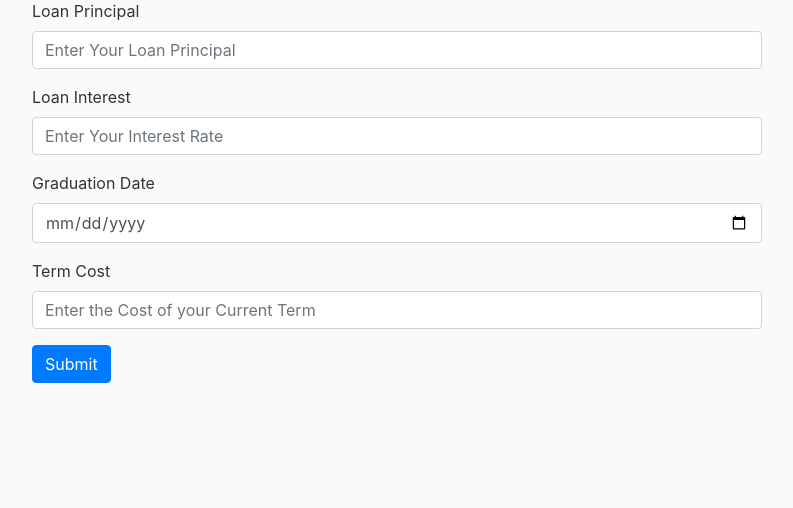
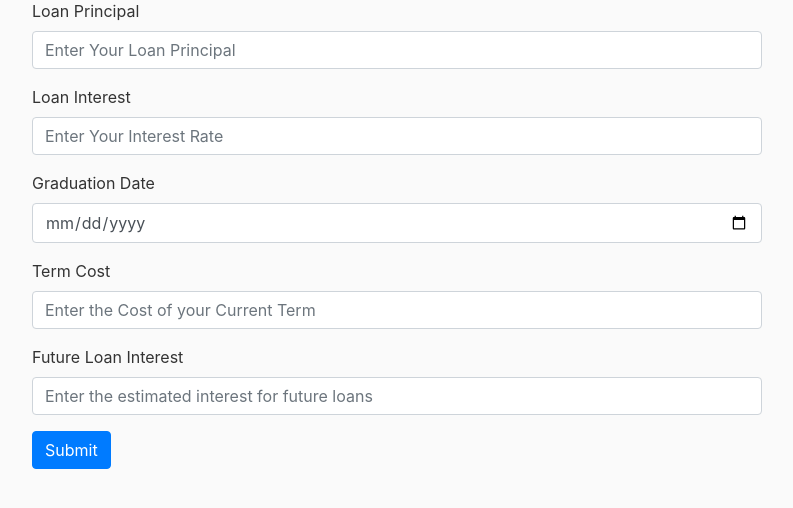
Before and after one commit to reberly1/Capstone-SFWA, a Flask app: page /about in a window 1280 px wide. Shown: the part 137-645 px from the top of the page, without its empty margins (53-846 px from the left). Run offline with Flask 3, Linux system fonts and the light colour scheme; some libraries are stand-ins or nearby versions.

Commit message:
Posting Data to Report Page

```diff
--- a/website/app.py
+++ b/website/app.py
@@ -24,13 +24,33 @@ def about():
         interest = request.form['interest']
         grad = request.form['grad']
         term = request.form['term']
+        future = request.form['future']
         # Process the data (you can do whatever you want with it)
         print('Principal:', principal)
         print('Interest:', interest)
-        print('Graduation Date', grad)
-        print('Term Cost', term)
-        return render_template('about.html', title='About', principal=principal, interest=interest, grad=grad, term=term)
+        print('Graduation Date:', grad)
+        print('Term Cost:', term)
+        print('Future Interest:', future)
+        return render_template('about.html', title='About', principal=principal, interest=interest, grad=grad, term=term,future=future)
     else:
         return render_template("about.html")
+
+@app.route('/about/report', methods=['GET','POST'])
+def report():
+    if request.method == 'POST':
+        principal = request.form['principal']
+        interest = request.form['interest']
+        grad = request.form['grad']
+        term = request.form['term']
+        future = request.form['future']
+        # Process the data (you can do whatever you want with it)
+        print('Principal:', principal)
+        print('Interest:', interest)
+        print('Graduation Date:', grad)
+        print('Term Cost:', term)
+        print('Future Interest:', future)
+        return render_template('report.html', title='Report', principal=principal, interest=interest, grad=grad, term=term,future=future)
+    return render_template('report.html')
+
 if __name__ == '__main__':
     app.run(debug=True)
--- a/website/templates/about.html
+++ b/website/templates/about.html
@@ -2,7 +2,7 @@
 {% block content %}
     <h1>Calculator Page</h1>
 
-    <form method="POST">
+    <form action="/about/report" method="POST">
         <div class="form-group">
             <label for="Loan Principal">Loan Principal</label>
             <input type="number" class="form-control" id="Loan Principal" name="principal" placeholder="Enter Your Loan Principal">
@@ -23,6 +23,11 @@
             <input type="number" class="form-control" id="Term Cost" name="term" placeholder="Enter the Cost of your Current Term">
         </div>
 
+        <div class="form-group">
+            <label for="Future Interest">Future Loan Interest</label>
+            <input type="number" class="form-control" id="Future Interest" name="future" placeholder="Enter the estimated interest for future loans">
+        </div>
+
         <button type="submit" class="btn btn-primary">Submit</button>
     </form>
 
--- /dev/null
+++ b/website/templates/report.html
@@ -0,0 +1,6 @@
+{% extends "layout.html" %}
+{% block content %}
+
+    <h1>Report Page</h1>
+
+{% endblock content %}
```
